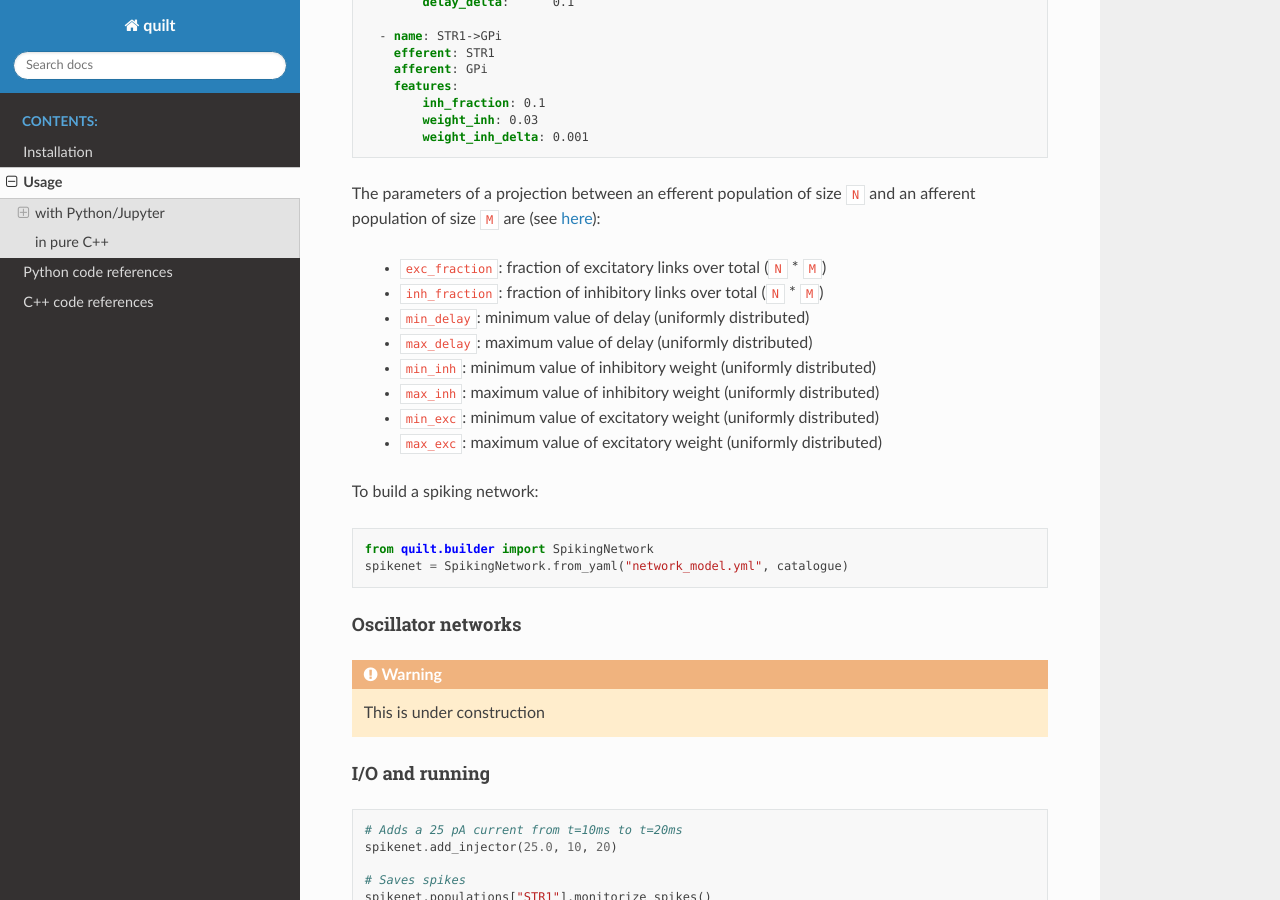
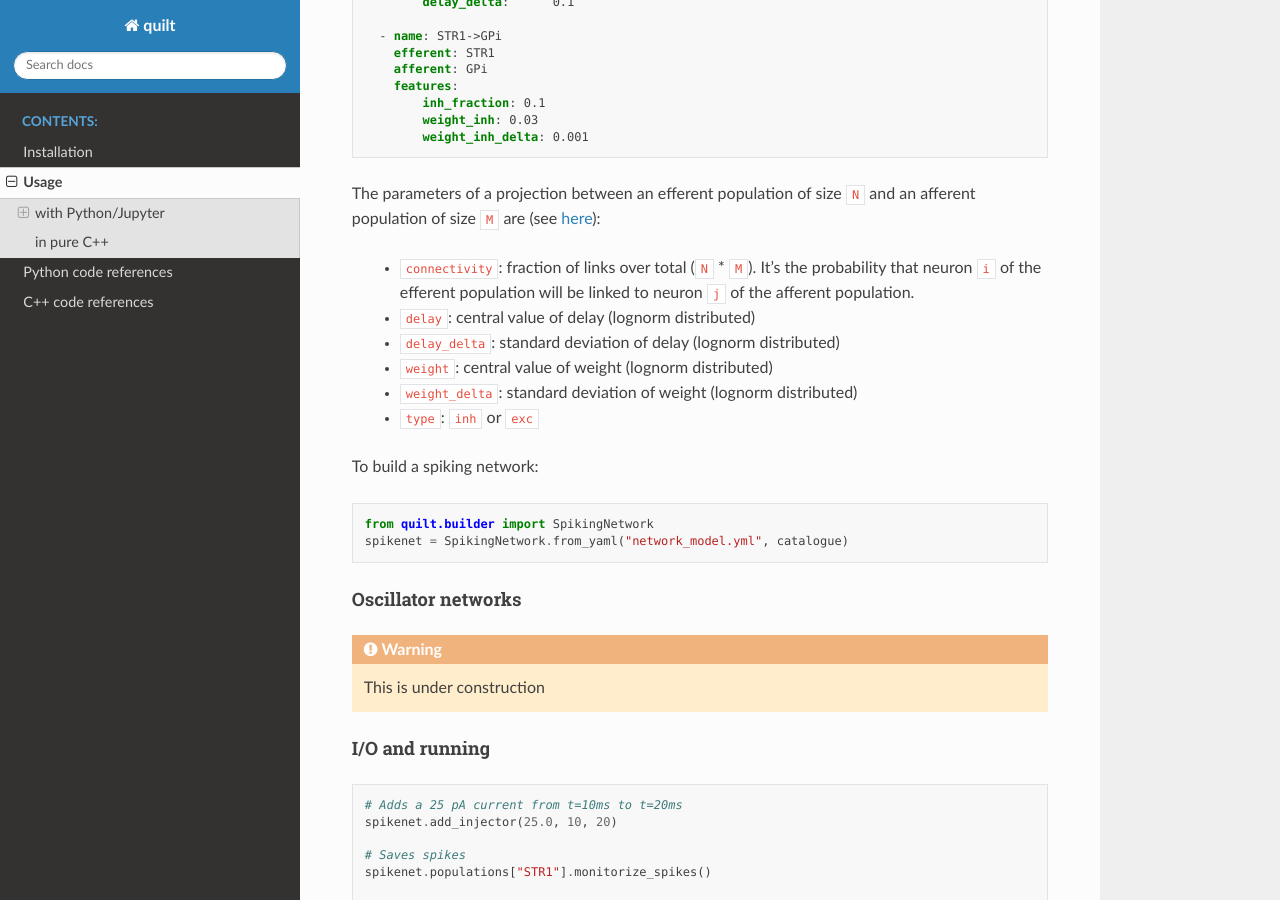
Before and after one commit to djanloo/quilt, a Sphinx documentation site: the page built from docs/usage.rst, in a window 1280 px wide and 900 px high, scrolled down 1457 px. Built offline with Sphinx 7.4.7 and the Read the Docs theme 2.0.0, drawn with Linux system fonts in a browser that asks for light colours.

Commit message:
updated docs

```diff
--- a/docs/usage.rst
+++ b/docs/usage.rst
@@ -85,14 +85,13 @@ Each population uses a model defined in a catalogue.
 
 The parameters of a projection between an efferent population of size ``N`` and an afferent population of size ``M`` are (see `here <https://github.com/djanloo/quilt/issues/2>`_):
 
-  - ``exc_fraction``: fraction of excitatory links over total (``N`` * ``M``)
-  - ``inh_fraction``: fraction of inhibitory links over total (``N`` * ``M``)
-  - ``min_delay``: minimum value of delay (uniformly distributed)
-  - ``max_delay``: maximum value of delay (uniformly distributed)
-  - ``min_inh``: minimum value of inhibitory weight (uniformly distributed)
-  - ``max_inh``: maximum value of inhibitory weight (uniformly distributed)
-  - ``min_exc``: minimum value of excitatory weight (uniformly distributed)
-  - ``max_exc``: maximum value of excitatory weight (uniformly distributed)
+  - ``connectivity``: fraction of links over total (``N`` * ``M``).
+    It's the probability that neuron ``i`` of the efferent population will be linked to neuron ``j`` of the afferent population.
+  - ``delay``: central value of delay (lognorm distributed)
+  - ``delay_delta``: standard deviation of delay (lognorm distributed)
+  - ``weight``: central value of weight (lognorm distributed)
+  - ``weight_delta``: standard deviation of weight (lognorm distributed)
+  - ``type``: ``inh`` or ``exc``
 
 
 To build a spiking network:
```
Also changed, not shown: 1 other file.
